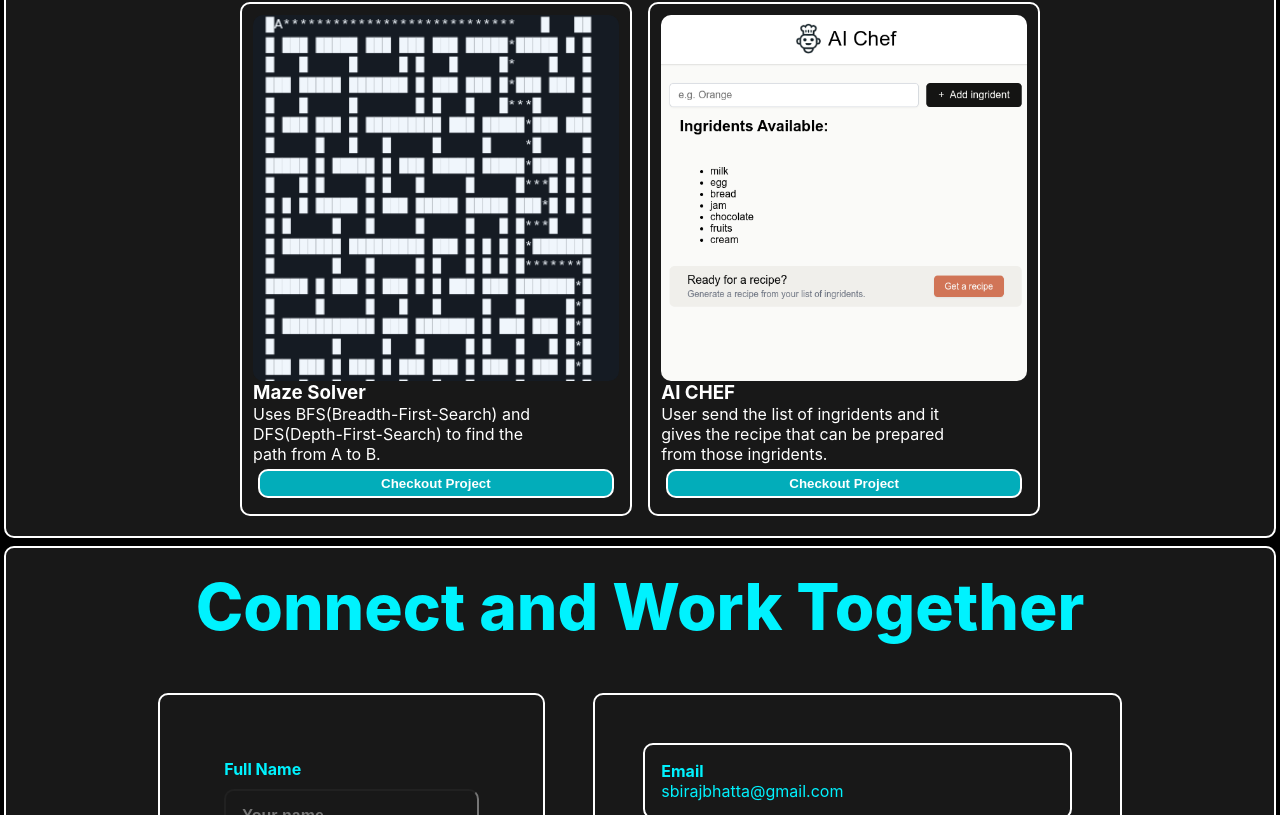
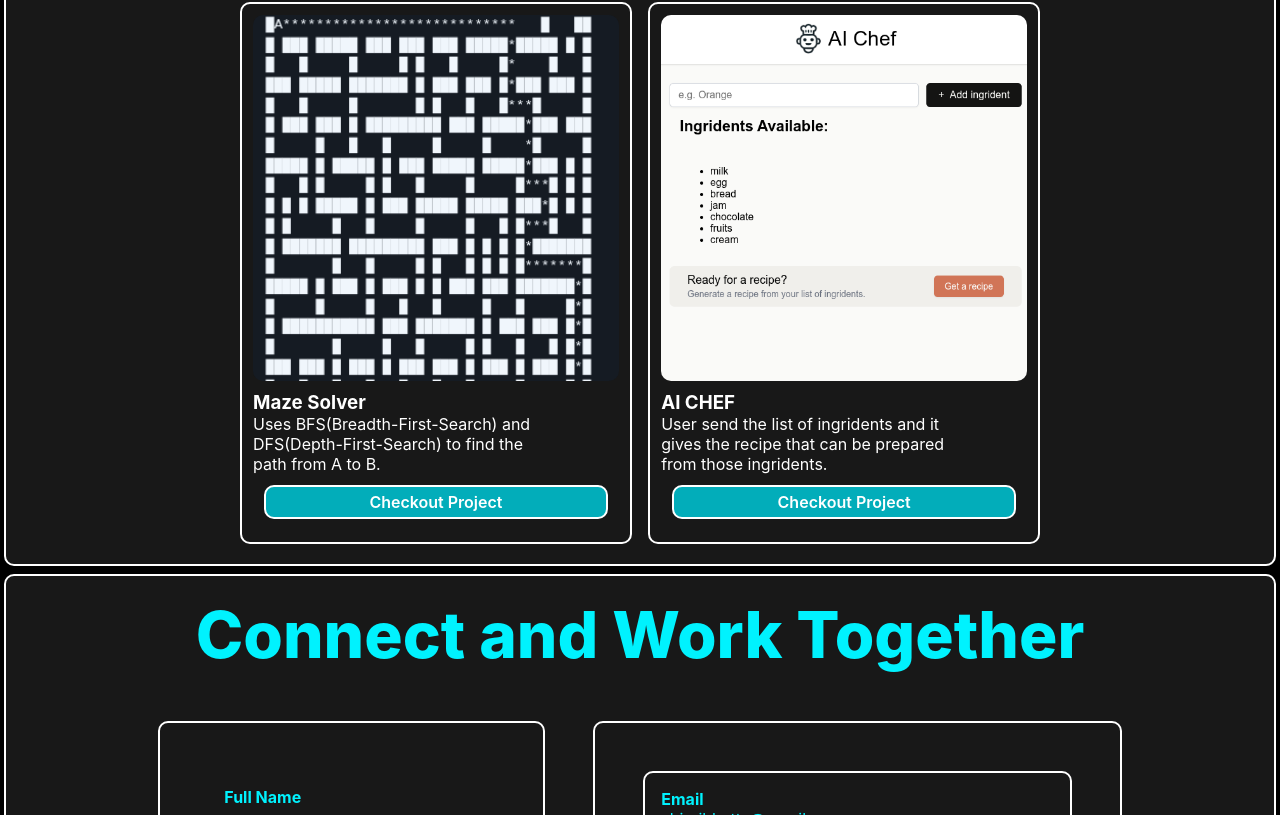
Before and after one commit to Biraj-Bhatta/portfolio, a plain HTML site: page index.html in a window 1280 px wide. Shown: the part 2871-3686 px from the top of the page. Drawn offline with Linux system fonts and the light colour scheme.

Commit message:
added a project and fixed some UI button

```diff
--- a/index.html
+++ b/index.html
@@ -242,17 +242,14 @@
                                 <img src="src/images/maze.png" alt="ProjectPreviewmaze">
 
                                 <div class="project-overlay">
-                                    <a href="https://github.com/Biraj-Bhatta/Maze" class="project-link" target="_blank">View
-                                        Details</a>
+                                    <a href="https://github.com/Biraj-Bhatta/Maze" class="project-link" target="_blank">View Details</a>
                                 </div>
                             </div>
                             <div class="project-content">
                                 <h3>Maze Solver</h3>
                                 <p>Uses BFS(Breadth-First-Search) and DFS(Depth-First-Search) to find the path from A to B. </p>
                                 <div class="project-deployment">
-                                    <button>
-                                        <a href="https://github.com/Biraj-Bhatta/Maze">Checkout Project</a>
-                                    </button>
+                                    <a href="https://github.com/Biraj-Bhatta/Maze" target="_blank">Checkout Project</a>
                                 </div>
 
                             </div>
@@ -271,9 +268,7 @@
                                 <h3>AI CHEF</h3>
                                 <p>User send the list of ingridents and it gives the recipe that can be prepared from those ingridents.</p>
                                 <div class="project-deployment">
-                                    <button>
-                                        <a href="https://ai-chef-phi-sage.vercel.app/">Checkout Project</a>
-                                    </button>
+                                        <a href="https://ai-chef-phi-sage.vercel.app/" target="_blank">Checkout Project</a>
                                 </div>
                             </div>
                         </div>
--- a/style.css
+++ b/style.css
@@ -1036,6 +1036,7 @@ Hero Section
 
 .project-image {
     width: 100%;
+    margin-bottom: 10px;
     aspect-ratio: 1 / 1;
     position: relative;
     overflow: hidden;
@@ -1089,27 +1090,22 @@ Hero Section
     max-width:300px;
 }
 .project-deployment{
-    padding:5px;
-    display:flex;
-    justify-content:center;
-    align-items:center;
+    padding:var(--padding-very-small);
 }
-.project-deployment button{
-    width:100%;
-    padding:5px;
-    background:var(--accent-cyan-blur);
-    border-radius:10px;
-    border:2px solid var(--border);
+.project-deployment a {
+    display: flex;
+    justify-content: center;
+    align-items: center;
+    width: 100%;
+    padding: 5px;
+    background: var(--accent-cyan-blur);
+    border-radius: 10px;
+    border: 2px solid var(--border);
     box-shadow: var(--shadow-glow);
+    font-weight: 600;
+    text-decoration: none;
+    color: white;
 }
-.project-deployment button a{
-    font-weight:600;
-    text-decoration:none;
-    color:white;
-}
-
-
-
 
 @media screen and (max-width: 768px) {
 
```
